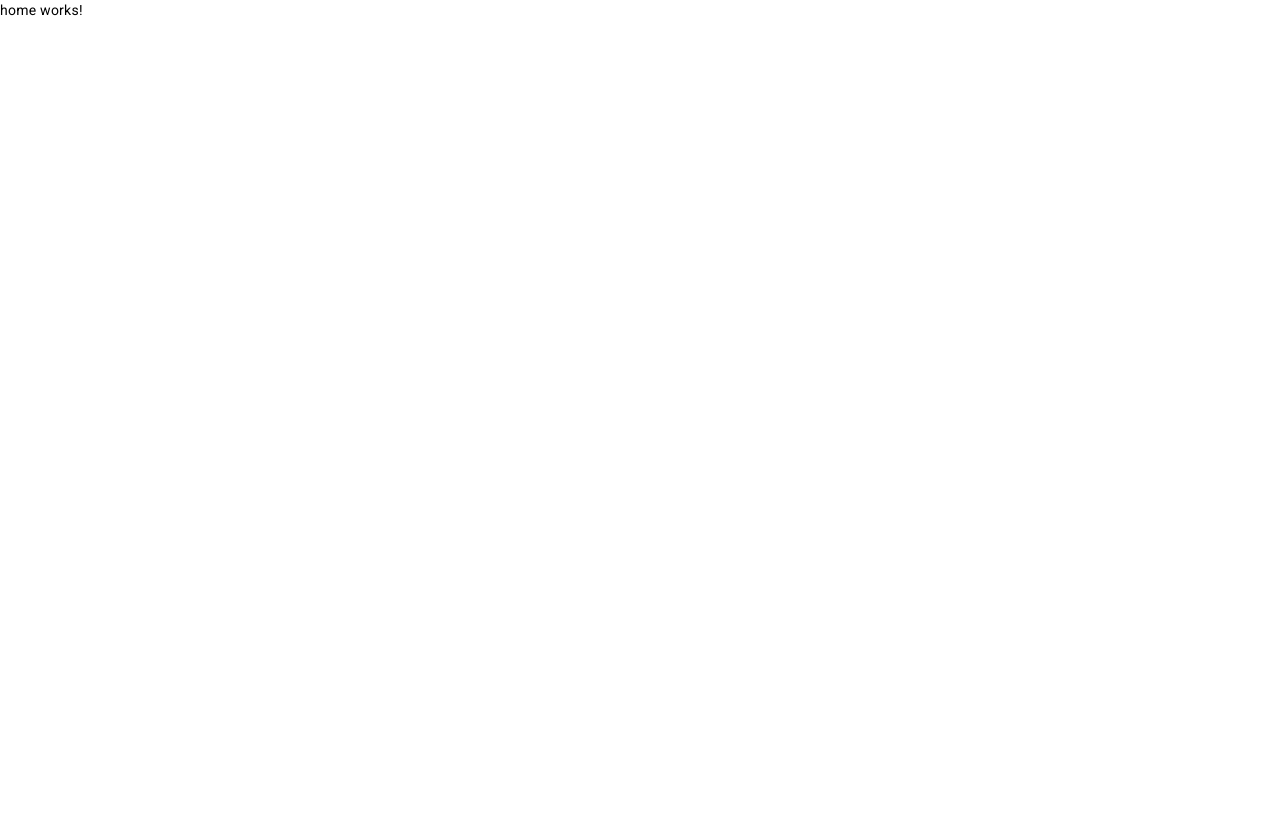
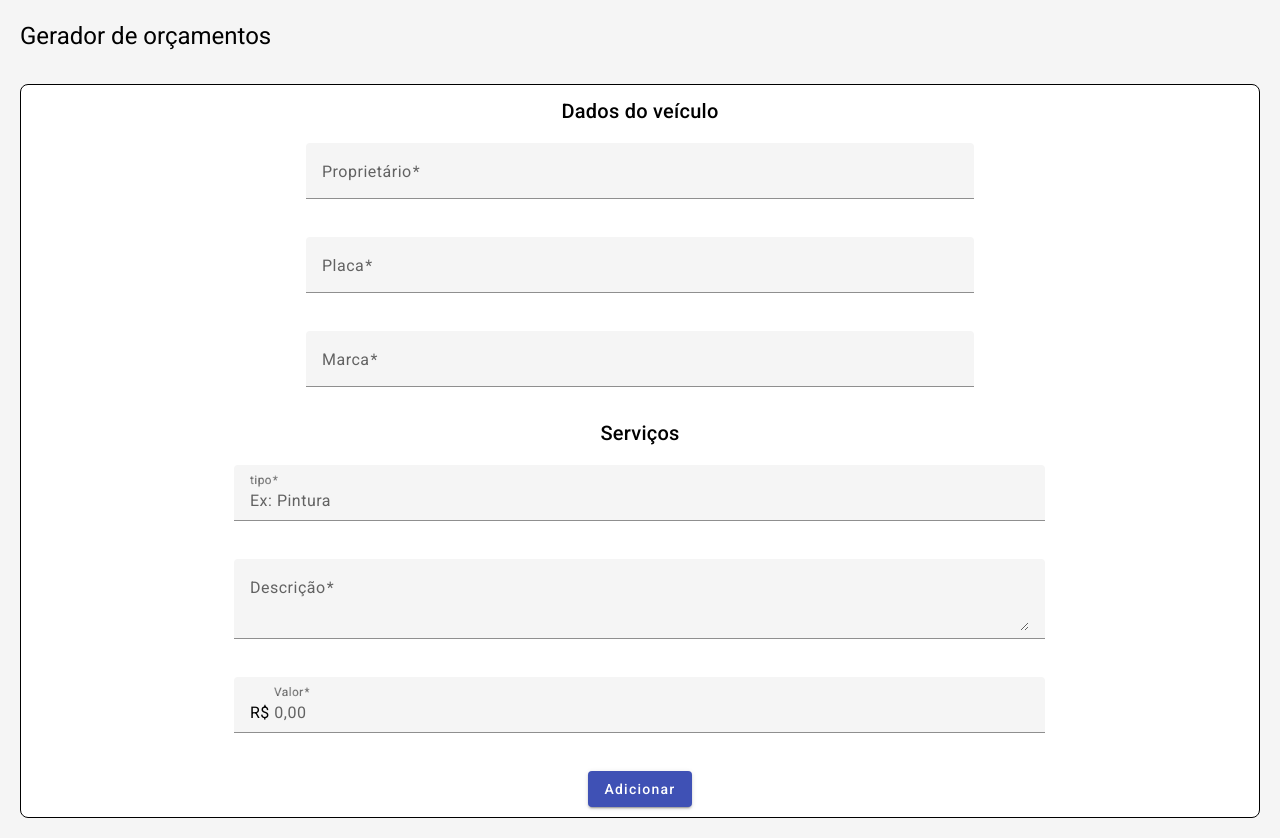
Before and after one commit to wendelcutrim/gerador-orcamento-oficina, an Angular app: page / in a window 1280 px wide. Before the commit the page ends 800 px from the top, so only its background shows below. Built offline with nearby package versions, Linux system fonts and the light colour scheme.

Commit message:
feat: Started the home page

```diff
--- a/src/app/app.component.ts
+++ b/src/app/app.component.ts
@@ -2,7 +2,9 @@ import { Component } from '@angular/core';
 
 @Component({
     selector: 'app-root',
-    template: `<router-outlet></router-outlet>`,
+    template: ` <main class="container">
+        <router-outlet></router-outlet>
+    </main>`,
     styleUrls: ['./app.component.scss'],
 })
 export class AppComponent {
--- a/src/app/app.module.ts
+++ b/src/app/app.module.ts
@@ -6,10 +6,14 @@ import { AppComponent } from './app.component';
 import { BrowserAnimationsModule } from '@angular/platform-browser/animations';
 import { HomeComponent } from './pages/home/home.component';
 import { ErrorComponent } from './pages/error/error.component';
+import { MatFormFieldModule } from '@angular/material/form-field';
+import { MatInputModule } from '@angular/material/input';
+import { FormsModule, ReactiveFormsModule } from '@angular/forms';
+import { MatButtonModule } from '@angular/material/button';
 
 @NgModule({
     declarations: [AppComponent, HomeComponent, ErrorComponent],
-    imports: [BrowserModule, AppRoutingModule, BrowserAnimationsModule],
+    imports: [BrowserModule, AppRoutingModule, BrowserAnimationsModule, MatFormFieldModule, FormsModule, ReactiveFormsModule, MatInputModule, MatButtonModule],
     providers: [{ provide: LOCALE_ID, useValue: 'pt-BR' }],
     bootstrap: [AppComponent],
 })
--- a/src/app/pages/home/home.component.html
+++ b/src/app/pages/home/home.component.html
@@ -1,13 +1,58 @@
-<p class="mt-50">home works!</p>
-<!-- Links gerar pdf:
-https://erikthiago.medium.com/como-gerar-pdf-de-forma-r%C3%A1pida-e-pratica-no-anuglar-6b6c11e96857
-https://www.npmjs.com/package/ngx-print?source=post_page-----6b6c11e96857--------------------------------
-https://github.com/selemxmn/ngx-print
-https://medium.com/code-prestige/gerando-arquivos-pdf-com-javascript-23e8b19fde99
-https://rawgit.com/MrRio/jsPDF/master/docs/index.html
-https://pt.stackoverflow.com/questions/587972/jspdf-gerando-pdf-gigante
-https://imasters.com.br/front-end/gerando-pdfs-com-js
-https://www.google.com/search?q=gerando+pdf+medidas+a4+html+css+e+js&oq=gerando+pdf+medidas+a4+html+css+e+js&gs_lcrp=EgZjaHJvbWUyBggAEEUYOTIKCAEQABiABBiiBDIKCAIQABiABBiiBDIKCAMQABiABBiiBDIKCAQQABiABBiiBDIKCAUQABiABBiiBNIBCDc5NDFqMGo3qAIAsAIA&sourceid=chrome&ie=UTF-8
+<section class="home px-20">
+    <h1>Gerador de orçamentos</h1>
 
-https://pt.stackoverflow.com/questions/149014/como-imprimir-p%C3%A1ginas-em-a4-utilizando-css
--->
+    <article class="home__form">
+        <form class="home__form__veiculo" [formGroup]="veiculoForm">
+            <h2>Dados do veículo</h2>
+            <div class="home__form__veiculo__wrapper">
+                <mat-form-field>
+                    <mat-label>Proprietário</mat-label>
+                    <input matInput formControlName="proprietario" />
+                    <mat-error *ngIf="veiculoForm.get('proprietario')?.touched && veiculoForm.get('proprietario')?.hasError('required')">
+                        Proprietário é obrigatório!
+                    </mat-error>
+                </mat-form-field>
+
+                <mat-form-field>
+                    <mat-label>Placa</mat-label>
+                    <input matInput formControlName="placa" />
+                    <mat-error *ngIf="veiculoForm.get('placa')?.touched && veiculoForm.get('placa')?.hasError('required')"> Placa é obrigatório! </mat-error>
+                </mat-form-field>
+
+                <mat-form-field>
+                    <mat-label>Marca</mat-label>
+                    <input matInput formControlName="marca" />
+                    <mat-error *ngIf="veiculoForm.get('marca')?.touched && veiculoForm.get('marca')?.hasError('required')"> Marca é obrigatório! </mat-error>
+                </mat-form-field>
+            </div>
+        </form>
+
+        <form class="home__form__servicos" [formGroup]="servicoForm">
+            <h2>Serviços</h2>
+            <div class="home__form__servicos__wrapper">
+                <mat-form-field floatLabel="always">
+                    <mat-label>tipo</mat-label>
+                    <input matInput formControlName="tipo" placeholder="Ex: Pintura" />
+                    <mat-error *ngIf="servicoForm.get('tipo')?.touched && servicoForm.get('tipo')?.hasError('required')"> tipo é obrigatório! </mat-error>
+                </mat-form-field>
+
+                <mat-form-field>
+                    <mat-label>Descrição</mat-label>
+                    <textarea matInput formControlName="descricao"></textarea>
+                    <mat-error *ngIf="servicoForm.get('descricao')?.touched && servicoForm.get('descricao')?.hasError('required')">
+                        descrição é obrigatório!
+                    </mat-error>
+                </mat-form-field>
+
+                <mat-form-field floatLabel="always">
+                    <mat-label>Valor</mat-label>
+                    <input matInput type="number" formControlName="valor" placeholder="0,00" step="0.01" />
+                    <span matTextPrefix>R$&nbsp;</span>
+                    <mat-error *ngIf="servicoForm.get('valor')?.touched && servicoForm.get('valor')?.hasError('required')"> Valor é obrigatório! </mat-error>
+                </mat-form-field>
+
+                <button mat-raised-button color="primary">Adicionar</button>
+            </div>
+        </form>
+    </article>
+</section>
--- a/src/app/pages/home/home.component.scss
+++ b/src/app/pages/home/home.component.scss
@@ -0,0 +1,44 @@
+@import '../../../scss/functions.scss';
+
+.home {
+    width: 100%;
+
+    mat-form-field {
+        width: 100%;
+    }
+
+    &__form {
+        margin-top: remCalc(32);
+        display: flex;
+        flex-direction: column;
+        gap: remCalc(8);
+
+        border: 1px solid black;
+        padding: 10px;
+        border-radius: 8px;
+        background-color: white;
+    }
+
+    &__form__veiculo {
+        display: flex;
+        flex-direction: column;
+        justify-content: center;
+        align-items: center;
+
+        &__wrapper {
+            display: flex;
+            gap: remCalc(16);
+            justify-content: center;
+            align-items: center;
+            flex-wrap: wrap;
+        }
+    }
+
+    &__form__servicos {
+        @extend .home__form__veiculo;
+
+        &__wrapper {
+            @extend .home__form__veiculo__wrapper;
+        }
+    }
+}
--- a/src/app/pages/home/home.component.ts
+++ b/src/app/pages/home/home.component.ts
@@ -1,10 +1,27 @@
-import { Component } from '@angular/core';
+import { Component, inject, OnInit } from '@angular/core';
+import { FormBuilder, Validators } from '@angular/forms';
+import { IServico } from 'src/app/interfaces/orcamento.interface';
 
 @Component({
-  selector: 'app-home',
-  templateUrl: './home.component.html',
-  styleUrls: ['./home.component.scss']
+    selector: 'app-home',
+    templateUrl: './home.component.html',
+    styleUrls: ['./home.component.scss'],
 })
-export class HomeComponent {
+export class HomeComponent implements OnInit {
+    private formBuilder: FormBuilder = inject(FormBuilder);
+    servicos: IServico[] = [];
 
+    servicoForm = this.formBuilder.group({
+        tipo: ['', [Validators.required]],
+        descricao: ['', [Validators.required]],
+        valor: [null, [Validators.required]],
+    });
+
+    veiculoForm = this.formBuilder.group({
+        proprietario: ['', [Validators.required]],
+        placa: ['', [Validators.required]],
+        marca: ['', [Validators.required]],
+    });
+
+    ngOnInit(): void {}
 }
--- a/src/styles.scss
+++ b/src/styles.scss
@@ -11,6 +11,7 @@
 html,
 body {
     height: 100%;
+    background-color: whitesmoke;
 }
 body {
     margin: 0;
```
Also changed, not shown: src/app/interfaces/orcamento.interface.ts (added, +16 -0 lines).
